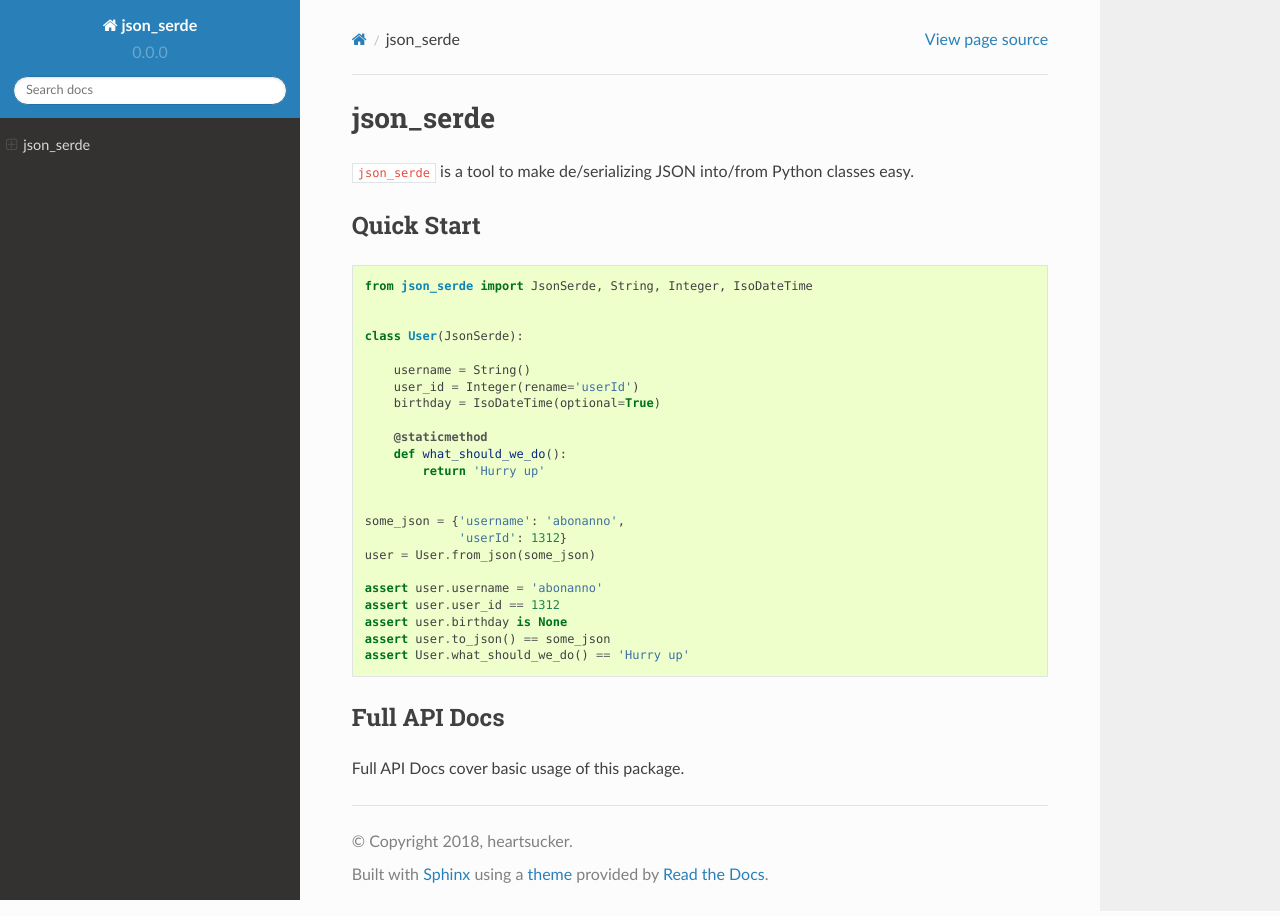
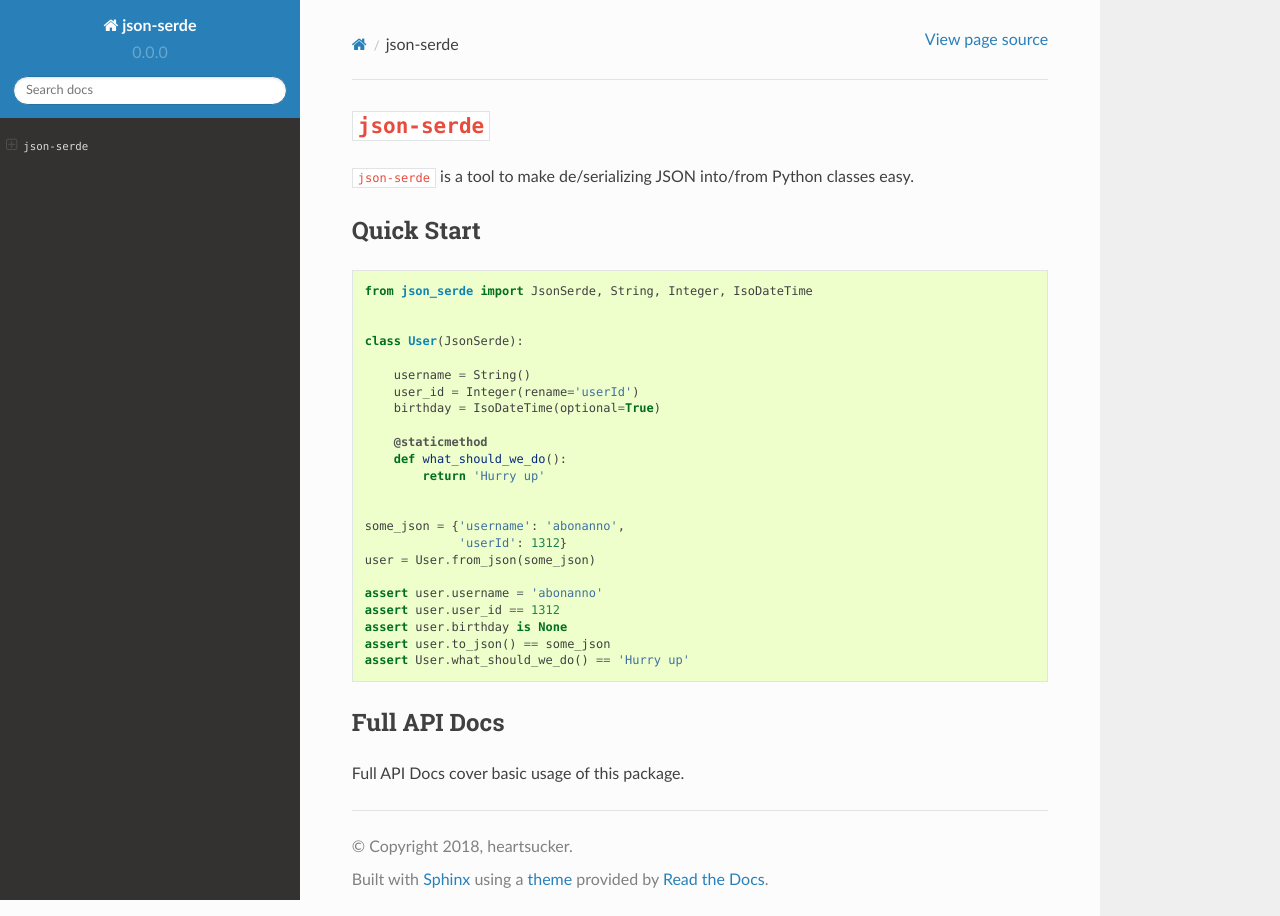
Before and after one commit to heartsucker/python-json-serde, a Sphinx documentation site: the page built from docs/index.rst, in a window 1280 px wide. Built offline with Sphinx 7.4.7 and the Read the Docs theme 2.0.0, drawn with Linux system fonts in a browser that asks for light colours; pages that are not in the unit, such as notebooks, are missing from menus.

Commit message:
fix docs

```diff
--- a/docs/conf.py
+++ b/docs/conf.py
@@ -8,7 +8,7 @@ import json_serde  # noqa
 
 on_rtd = os.environ.get('READTHEDOCS', None) == 'True'
 
-project = 'json_serde'
+project = 'json-serde'
 copyright = '2018, heartsucker'
 author = 'heartsucker'
 version = json_serde.__version__
@@ -38,7 +38,7 @@ else:
     except ImportError:
         html_theme = 'alabaster'
 
-htmlhelp_basename = 'json_serdedoc'
+htmlhelp_basename = 'json-serdedoc'
 
 epub_title = project
 epub_author = author
--- a/docs/index.rst
+++ b/docs/index.rst
@@ -1,7 +1,7 @@
-json_serde
-==========
+``json-serde``
+==============
 
-``json_serde`` is a tool to make de/serializing JSON into/from Python classes easy.
+``json-serde`` is a tool to make de/serializing JSON into/from Python classes easy.
 
 Quick Start
 -----------
```
Also changed, not shown: README.md (+2 -1 lines).
